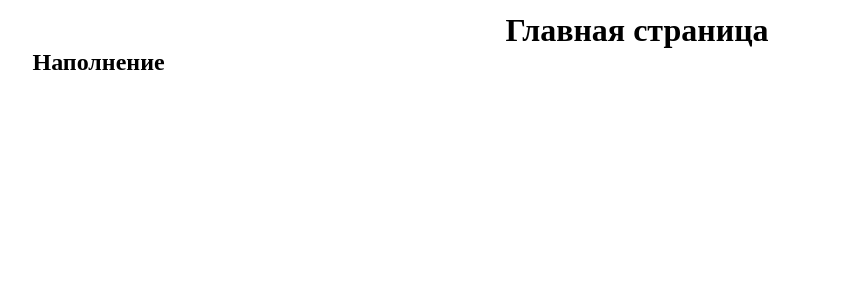
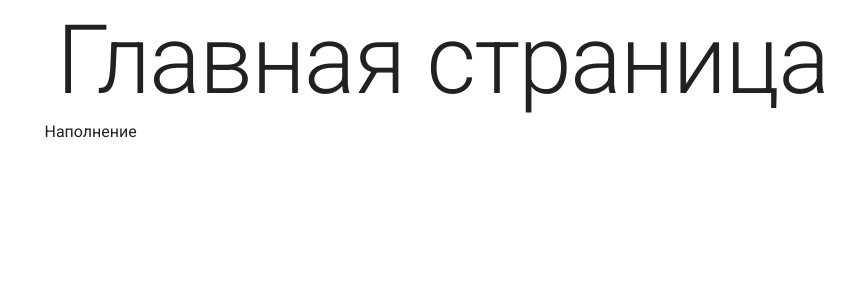
Before and after one commit to vimagik/myFirstSite, a Nuxt app: page / in a window 1280 px wide. Shown: the top 300 px of the page, without its empty margins (3-858 px from the left). Built offline with nearby package versions, Linux system fonts and the light colour scheme.

Commit message:
Fix some bugs

```diff
--- a/layouts/default.vue
+++ b/layouts/default.vue
@@ -1,22 +1,16 @@
 <template>
+  <v-app>
     <v-container>
       <v-row>
         <v-col>
-        <h1 align="center">
+          <div class="text-h1">
             Главная страница
-        </h1>
+          </div>
         </v-col>
       </v-row>
       <v-row>
         <nuxt />
       </v-row>
     </v-container>
+  </v-app>
 </template>
-
-<script>
-export default {
-  data () {
-
-  }
-}
-</script>
--- a/pages/index.vue
+++ b/pages/index.vue
@@ -1,5 +1,5 @@
 <template>
-  <v-row justify="center" align="center">
-    <h2>Наполнение</h2>
-  </v-row>
+  <div class="text--primary">
+    Наполнение
+  </div>
 </template>
```
Lines whose indentation alone changed are shown as unchanged.
